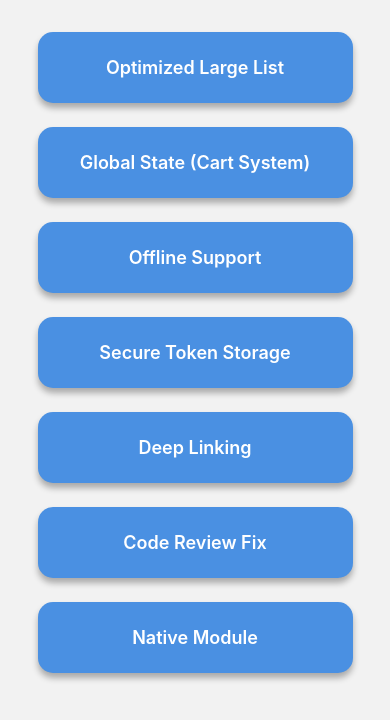
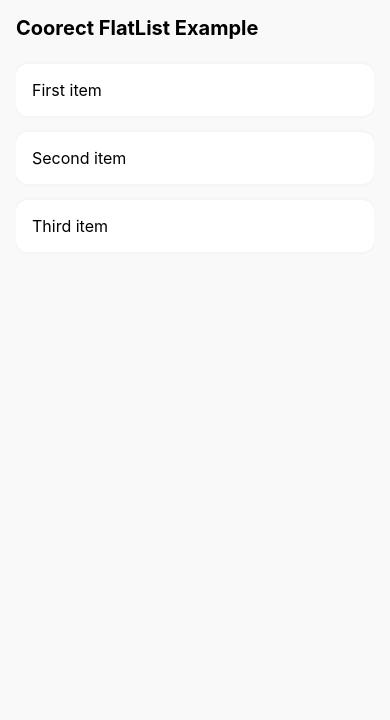
Before and after one commit to rohit-rai-0101rm/bny-quick, a React Native app: screen /codefixscreen in a window 390 px wide. Shown: the top 720 px of the page. Built offline with nearby package versions, Linux system fonts and the light colour scheme; no server answers; what react-native-mmkv would draw is missing.

Commit message:
debugging task done

```diff
--- a/AppNavigator.tsx
+++ b/AppNavigator.tsx
@@ -3,6 +3,7 @@ import { NavigationContainer } from "@react-navigation/native";
 import { createNativeStackNavigator } from "@react-navigation/native-stack";
 import {
   CartScreen,
+  CodeFixScreen,
   HomeScreen,
   OfflineSupport,
   OptimizedLargeList,
@@ -21,6 +22,7 @@ export type RootStackParamList = {
   tokenscreen: undefined;
   userslistscreen: undefined;
   userdetailsscreen: { id: string };
+  codefixscreen: undefined;
 };
 
 const Stack = createNativeStackNavigator<RootStackParamList>();
@@ -59,6 +61,8 @@ const AppNavigator = () => {
         <Stack.Screen name="tokenscreen" component={TokenScreen} />
         <Stack.Screen name="userslistscreen" component={UsersListScreen} />
         <Stack.Screen name="userdetailsscreen" component={UserDetailsScreen} />
+
+        <Stack.Screen name="codefixscreen" component={CodeFixScreen} />
       </Stack.Navigator>
     </NavigationContainer>
   );
--- /dev/null
+++ b/src/screens/CodeReviewFix.tsx
@@ -0,0 +1,48 @@
+import React from "react";
+import { View, FlatList, Text, StyleSheet } from "react-native";
+
+interface DataItem {
+  id: string;
+  title: string;
+}
+
+const data: DataItem[] = [
+  { id: "1", title: "First item" },
+  { id: "2", title: "Second item" },
+  { id: "3", title: "Third item" },
+];
+
+const CodeFixScreen: React.FC = () => {
+  return (
+    <View style={styles.container}>
+      <Text style={styles.heading}>Coorect FlatList Example</Text>
+      <FlatList
+        data={data}
+        keyExtractor={(item) => item.id}
+        renderItem={({ item }) => (
+          <View style={styles.item}>
+            <Text style={styles.itemText}>{item.title}</Text>
+          </View>
+        )}
+      />
+    </View>
+  );
+};
+
+const styles = StyleSheet.create({
+  container: { flex: 1, padding: 16, backgroundColor: "#f9f9f9" },
+  heading: { fontSize: 20, fontWeight: "700", marginBottom: 16 },
+  item: {
+    backgroundColor: "#fff",
+    padding: 16,
+    marginVertical: 8,
+    borderRadius: 12,
+    shadowColor: "#000",
+    shadowOpacity: 0.05,
+    shadowRadius: 5,
+    elevation: 2,
+  },
+  itemText: { fontSize: 16 },
+});
+
+export default CodeFixScreen;
--- a/src/screens/HomeScreen.tsx
+++ b/src/screens/HomeScreen.tsx
@@ -43,7 +43,7 @@ const features = [
   { id: "3", title: "Offline Support", screen: "offlinesupportscreen" },
   { id: "4", title: "Secure Token Storage", screen: "tokenscreen" },
   { id: "5", title: "Deep Linking", screen: "userslistscreen" },
-  { id: "6", title: "Code Review Fix", screen: "CodeFixScreen" },
+  { id: "6", title: "Code Review Fix", screen: "codefixscreen" },
   { id: "7", title: "Native Module", screen: "NativeModuleScreen" },
 ];
 
--- a/src/screens/index.ts
+++ b/src/screens/index.ts
@@ -17,3 +17,5 @@ export { default as TokenScreen } from './TokenScreen'
 export { default as UsersListScreen } from './UserListScreen'
 
 export { default as UserDetailsScreen } from './UserDetailsScreen'
+
+export { default as CodeFixScreen } from './CodeReviewFix'
```
